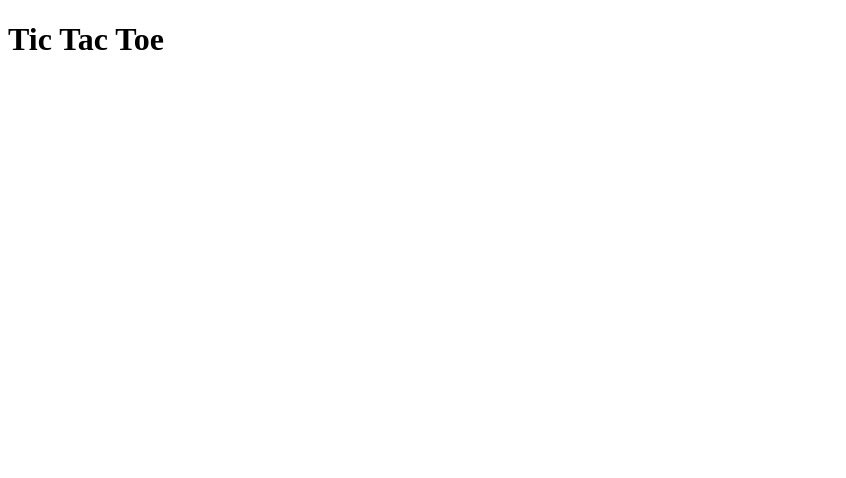
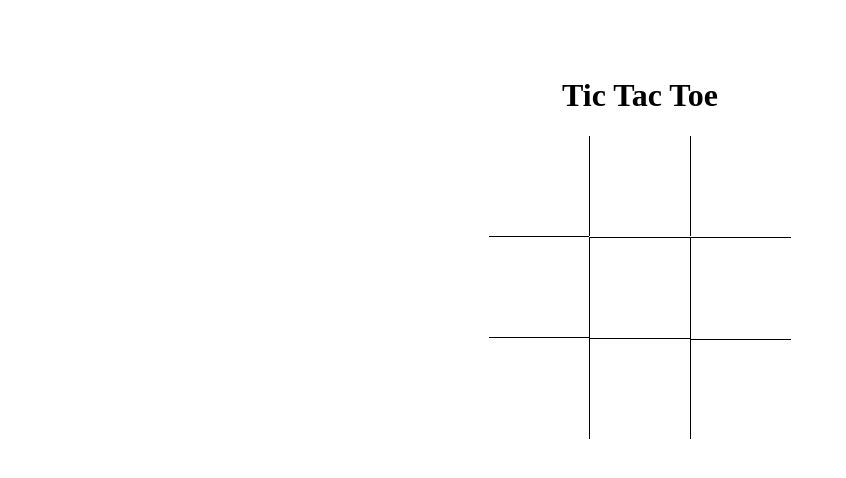
Before and after one commit to jivemachine/tik-tac-toe, a plain HTML site: page index.html in a window 1280 px wide. Shown: the whole page, without its empty margins (0-846 px from the left). Drawn offline with Linux system fonts and the light colour scheme.

Commit message:
finished css

```diff
--- a/styles.css
+++ b/styles.css
@@ -1,4 +1,39 @@
-.board {
-    padding: 3em;
-    text-align: left;
+#board {
+    padding-top: 3em;
+    text-align: center;
 }
+
+div.row > * {
+    float: left;
+    height: 100px;
+    width: 100px;
+}
+
+.row {
+    clear: both;
+    margin: 0 auto;
+    width: 302px;
+}
+
+.top {
+    border-bottom: 1px black solid;
+}
+
+.bottom {
+    border-top: 1px black solid;
+}
+
+.left {
+    border-left: 1px black solid;
+}
+
+.right {
+    border-right: 1px black solid;
+}
+
+.center {
+    border-top: 1px black solid;
+    border-left: 1px black solid;
+    border-right: 1px black solid;
+    border-bottom: 1px black solid;
+}
```
